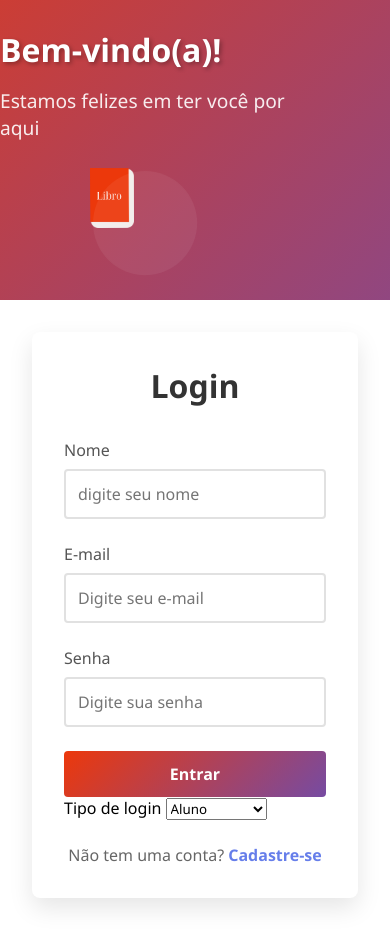
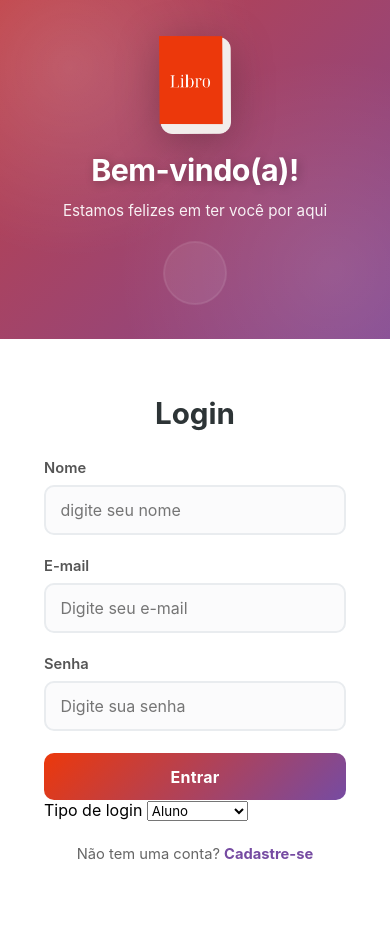
Before and after one commit to guhzzk/teste_tcc_copia, a website: page TR/login/index.html in a window 390 px wide. Drawn offline with Linux system fonts and the light colour scheme.

Commit message:
Refactor login page styles for improved design
Updated styles for login page, including layout adjustments, animations, and responsiveness.

```diff
--- a/TR/login/style.css
+++ b/TR/login/style.css
@@ -2,91 +2,111 @@
     margin: 0;
     padding: 0;
     box-sizing: border-box;
-    font-family: 'Segoe UI', Tahoma, Geneva, Verdana, sans-serif;
+    font-family: var(--fonte-principal, 'Poppins', sans-serif);
+}
+
+body {
+    overflow-x: hidden;
 }
 
 .container {
     display: flex;
-    height: 100vh; /* Altura total da viewport */
+    min-height: 100vh;
     width: 100%;
 }
 
 /* Lado esquerdo com gradiente */
 .left-side {
-    flex: 1; /* Ocupa metade da tela */
+    flex: 1;
     background: linear-gradient(135deg, #ec380b 0%, #764ba2 100%);
     background-size: 200% 200%;
-    animation: gradientShift 8s ease infinite;
+    animation: gradientShift 10s ease infinite;
     display: flex;
+    flex-direction: column;
+    align-items: center;
     justify-content: center;
-    align-items: center;
+    gap: 28px;
     color: white;
     position: relative;
     overflow: hidden;
+    padding: 48px 32px;
+    text-align: center;
 }
 
-/* Animação do gradiente */
+/* leve textura de profundidade no painel de gradiente */
+.left-side::before {
+    content: "";
+    position: absolute;
+    inset: 0;
+    background:
+        radial-gradient(circle at 18% 20%, rgba(255,255,255,0.14) 0%, transparent 45%),
+        radial-gradient(circle at 85% 80%, rgba(255,255,255,0.10) 0%, transparent 50%);
+    pointer-events: none;
+}
+
 @keyframes gradientShift {
-    0% {
-        background-position: 0% 50%;
-    }
-    50% {
-        background-position: 100% 50%;
-    }
-    100% {
-        background-position: 0% 50%;
-    }
+    0% { background-position: 0% 50%; }
+    50% { background-position: 100% 50%; }
+    100% { background-position: 0% 50%; }
+}
+
+.left-side img {
+    position: relative;
+    width: 96px;
+    height: auto;
+    filter: drop-shadow(0 8px 20px rgba(0,0,0,0.25));
+    animation: flutuar 5s ease-in-out infinite;
+}
+
+@keyframes flutuar {
+    0%, 100% { transform: translateY(0); }
+    50% { transform: translateY(-6px); }
 }
 
 /* Conteúdo de boas-vindas */
 .welcome-content {
-   position: absolute;
-   right: 100px;
+    position: relative;
+    max-width: 380px;
+    display: flex;
+    flex-direction: column;
+    align-items: center;
 }
 
-
-
 .welcome-content h1 {
-    font-size: 3rem;
-    margin-bottom: 1rem;
-    text-shadow: 2px 2px 4px rgba(0,0,0,0.3);
+    font-size: 2.6rem;
+    font-weight: 700;
+    margin-bottom: 0.75rem;
+    text-shadow: 2px 2px 10px rgba(0,0,0,0.25);
+    letter-spacing: -0.5px;
 }
 
 .welcome-content p {
-    font-size: 1.2rem;
-    margin-bottom: 2rem;
-    opacity: 0.9;
+    font-size: 1.05rem;
+    margin-bottom: 1.75rem;
+    opacity: 0.92;
+    line-height: 1.5;
 }
 
 /* Elemento decorativo */
 .decorative-element {
-    width: 100px;
-    height: 100px;
-    background: rgba(255,255,255,0.1);
+    width: 90px;
+    height: 90px;
+    background: rgba(255,255,255,0.12);
+    border: 1px solid rgba(255,255,255,0.25);
     border-radius: 50%;
-    margin: 0 auto;
     animation: pulse 3s ease infinite;
 }
 
 @keyframes pulse {
-    0% {
-        transform: scale(1);
-        opacity: 0.5;
-    }
-    50% {
-        transform: scale(1.1);
-        opacity: 0.8;
-    }
-    100% {
-        transform: scale(1);
-        opacity: 0.5;
-    }
+    0% { transform: scale(1); opacity: 0.5; }
+    50% { transform: scale(1.12); opacity: 0.85; }
+    100% { transform: scale(1); opacity: 0.5; }
 }
 
 /* Lado direito com o formulário */
 .right-side {
-    flex: 1; /* Ocupa a outra metade */
-    background: white;
+    flex: 1;
+    background: #ffffff;
     display: flex;
     justify-content: center;
     align-items: center;
@@ -97,75 +117,109 @@
 .login-container {
     width: 100%;
     max-width: 400px;
-    background: white;
-    padding: 2rem;
-    border-radius: 8px;
-    box-shadow: 0 10px 25px rgba(0,0,0,0.1);
+    background: #ffffff;
+    padding: 2.5rem 2.25rem;
+    border-radius: 20px;
+    box-shadow: 0 18px 45px rgba(45, 52, 54, 0.10), 0 4px 12px rgba(45, 52, 54, 0.05);
+    animation: subirEDesaparecer 0.5s ease both;
+}
+
+@keyframes subirEDesaparecer {
+    from { opacity: 0; transform: translateY(14px); }
+    to { opacity: 1; transform: translateY(0); }
 }
 
 .login-container h2 {
     text-align: center;
-    margin-bottom: 2rem;
-    color: #333;
-    font-size: 2rem;
+    margin-bottom: 1.75rem;
+    color: #2d3436;
+    font-size: 1.85rem;
+    font-weight: 700;
 }
 
 .form-group {
-    margin-bottom: 1.5rem;
+    margin-bottom: 1.4rem;
 }
 
 .form-group label {
     display: block;
     margin-bottom: 0.5rem;
     color: #555;
-    font-weight: 500;
+    font-weight: 600;
+    font-size: 0.92rem;
 }
 
-.form-group input {
+.form-group input,
+.form-group select {
     width: 100%;
-    padding: 0.75rem;
-    border: 2px solid #e1e1e1;
-    border-radius: 4px;
+    padding: 0.8rem 0.9rem;
+    border: 2px solid #e9ecef;
+    border-radius: 10px;
     font-size: 1rem;
-    transition: border-color 0.3s ease;
+    font-family: inherit;
+    background: #fbfbfc;
+    transition: border-color 0.2s ease, box-shadow 0.2s ease, background 0.2s ease;
 }
 
-.form-group input:focus {
+.form-group input:hover,
+.form-group select:hover {
+    border-color: #d8dbe0;
+}
+
+.form-group input:focus,
+.form-group select:focus {
     outline: none;
-    border-color: #667eea;
+    border-color: #ec380b;
+    background: #ffffff;
+    box-shadow: 0 0 0 4px rgba(236, 56, 11, 0.10);
 }
 
 button {
     width: 100%;
-    padding: 0.75rem;
+    padding: 0.85rem;
     background: linear-gradient(135deg, #ec380b 0%, #764ba2 100%);
     color: white;
     border: none;
-    border-radius: 4px;
+    border-radius: 10px;
     font-size: 1rem;
-    font-weight: 600;
+    font-weight: 700;
     cursor: pointer;
-    transition: transform 0.3s ease, box-shadow 0.3s ease;
+    letter-spacing: 0.2px;
+    transition: transform 0.2s cubic-bezier(0.4,0,0.2,1), box-shadow 0.2s cubic-bezier(0.4,0,0.2,1), filter 0.2s ease;
 }
 
 button:hover {
     transform: translateY(-2px);
-    box-shadow: 0 5px 15px rgba(102, 126, 234, 0.4);
+    box-shadow: 0 10px 24px rgba(236, 56, 11, 0.30);
+    filter: brightness(1.04);
+}
+
+button:active {
+    transform: translateY(0);
+    box-shadow: 0 4px 12px rgba(236, 56, 11, 0.25);
+}
+
+button:focus-visible {
+    outline: 3px solid rgba(118, 75, 162, 0.4);
+    outline-offset: 3px;
 }
 
 .signup-link {
     text-align: center;
     margin-top: 1.5rem;
     color: #666;
+    font-size: 0.92rem;
 }
 
 .signup-link a {
-    color: #667eea;
+    color: #764ba2;
     text-decoration: none;
-    font-weight: 600;
+    font-weight: 700;
+    transition: color 0.2s ease;
 }
 
 .signup-link a:hover {
+    color: #ec380b;
     text-decoration: underline;
 }
 
@@ -176,18 +230,41 @@ button:hover {
     }
 
     .left-side {
-        min-height: 300px;
+        min-height: 260px;
+        padding: 36px 24px;
+        gap: 18px;
+    }
+
+    .left-side img {
+        width: 72px;
     }
 
     .welcome-content h1 {
-        font-size: 2rem;
+        font-size: 1.9rem;
+    }
+
+    .welcome-content p {
+        font-size: 0.95rem;
+        margin-bottom: 1.25rem;
+    }
+
+    .decorative-element {
+        width: 60px;
+        height: 60px;
+    }
+
+    .right-side {
+        padding: 1.5rem 1.25rem 2.5rem;
+    }
+
+    .login-container {
+        padding: 2rem 1.5rem;
+        box-shadow: none;
     }
 }
 
-img{
-    position: absolute;
-    left: 90px;
-    top: 168px;
-    max-width: 100%;
-    height: 20%;
+@media (max-width: 380px) {
+    .welcome-content h1 {
+        font-size: 1.6rem;
+    }
 }
```
